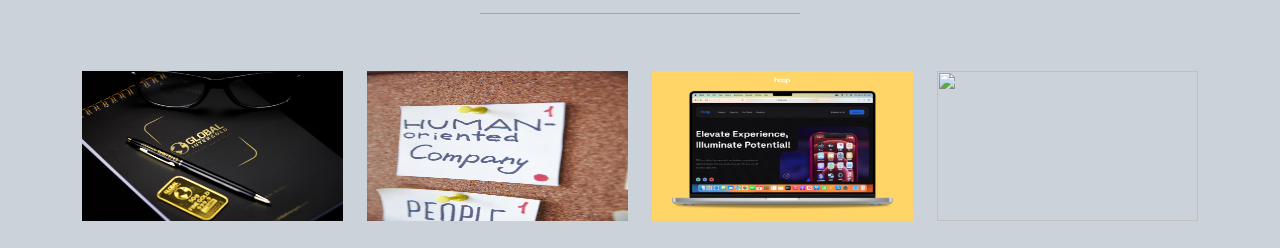
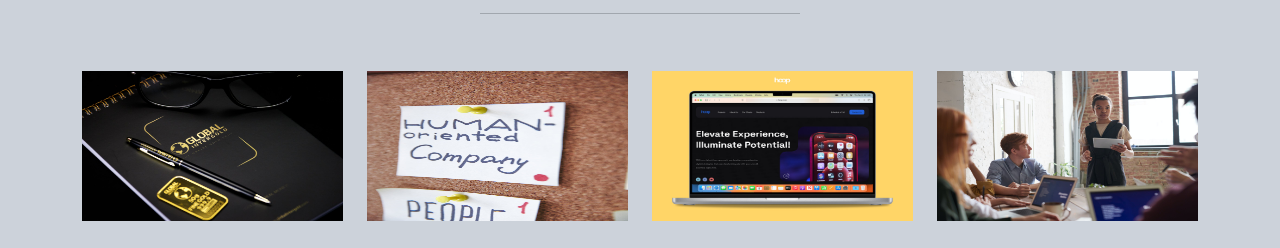
Before and after one commit to A7med-sharaf/side, a plain HTML site: page index.html in a window 1280 px wide. Shown: the part 1670-1918 px from the top of the page. Drawn offline with Linux system fonts and the light colour scheme.

Commit message:
Update index.html

```diff
--- a/index.html
+++ b/index.html
@@ -192,7 +192,7 @@
       <div class="col-lg-3"> <img src="pexels-michael-steinberg-346553.jpg" alt="" width="100%" height="150px"> </div>
       <div class="col-lg-3"> <img src="pexels-polina-zimmerman-3782140.jpg" alt="" width="100%" height="150px"> </div>
       <div class="col-lg-3"> <img src="9ebb8670533429.655e08215613a.jpg" alt="" width="100%" height="150px"> </div>
-      <div class="col-lg-3"> <img src="pexels-fauxels-3182749" alt="" width="100%" height="150px"> </div>
+      <div class="col-lg-3"> <img src="pexels-fauxels-3182749.jpg" alt="" width="100%" height="150px"> </div>
       </div>
       <div class="space"></div>
       <div class="row">
```
